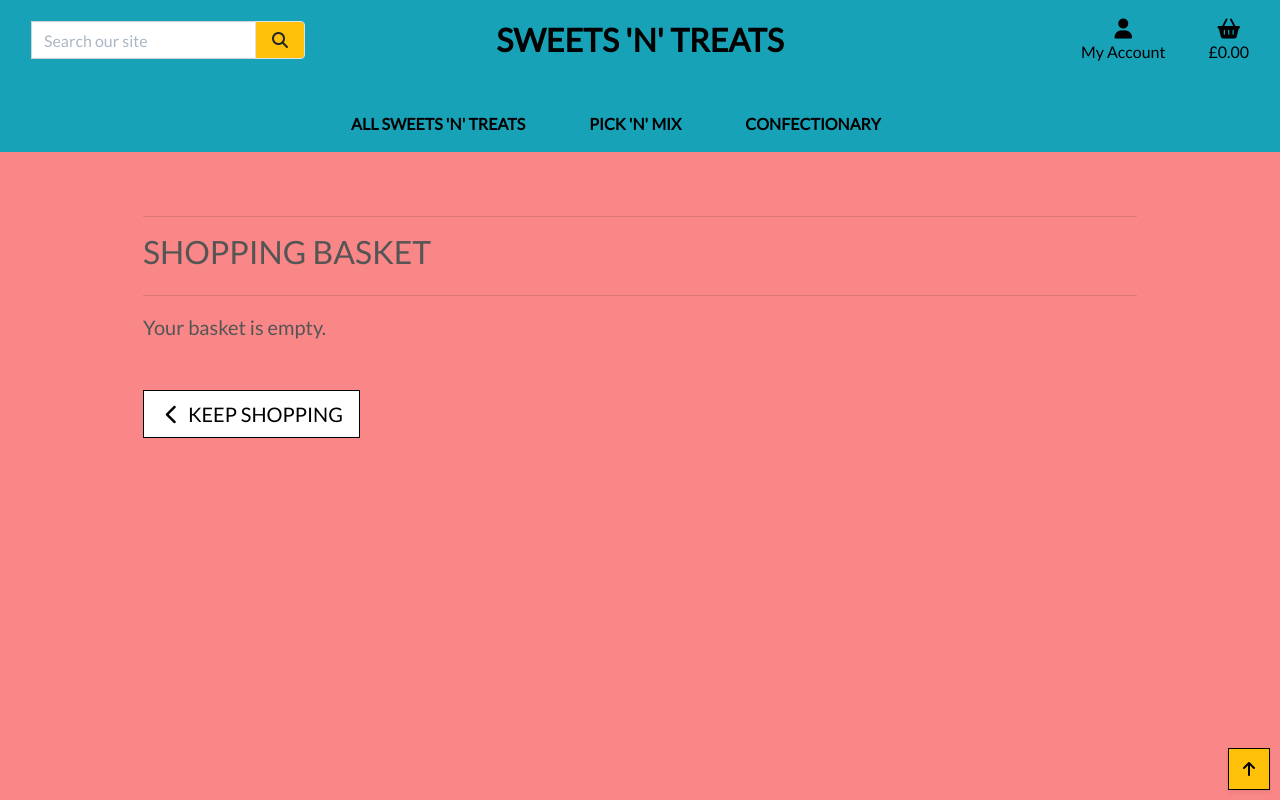
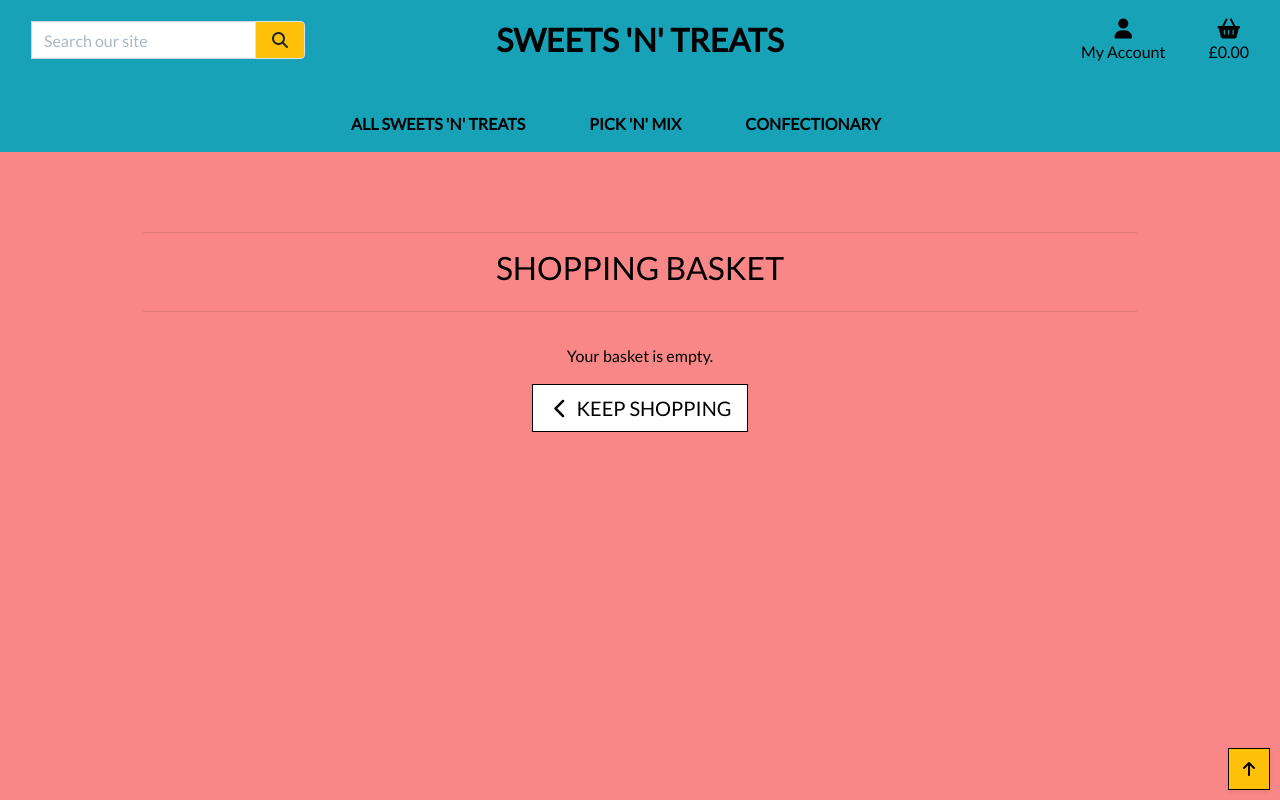
Before and after one commit to mgreenberry/MS4-sweetsntreats, a Django app: page /basket/ in a window 1280 px wide. Run offline with Django 3.2, Linux system fonts and the light colour scheme; some libraries are stand-ins or nearby versions.

Commit message:
amending css for contrast on basket and checkout

```diff
--- a/basket/templates/basket/basket-total.html
+++ b/basket/templates/basket/basket-total.html
@@ -1,8 +1,3 @@
 <h6><strong>Basket Total: £{{ total|floatformat:2 }}</strong></h6>
 <h6>Delivery: £{{ delivery|floatformat:2 }}</h6>
 <h4 class="mt-4"><strong>Grand Total: £{{ grand_total|floatformat:2 }}</strong></h4>
-{% if free_delivery_delta > 0 %}
-    <p class="mb-1 text-danger">
-        You could get free delivery by spending just <strong>£{{ free_delivery_delta }}</strong> more!
-    </p>
-{% endif %}
--- a/basket/templates/basket/basket.html
+++ b/basket/templates/basket/basket.html
@@ -12,9 +12,9 @@
 
 {% block content %}
     <div class="overlay"></div>
-    <div class="container mb-2">
+    <div class="container text-black mb-2">
         <div class="row">
-            <div class="col">
+            <div class="col text-center mt-3">
                 <hr>
                 <h2 class="logo-font mb-4">Shopping basket</h2>
                 <hr>
@@ -41,7 +41,7 @@
                                 <div class="col-12 col-sm-6 mb-2">
                                     {% include "basket/product-image.html" %}
                                 </div>
-                                <div class="col-12 col-sm-6 mb-2">
+                                <div class="text-black col-12 col-sm-6 mb-2">
                                     {% include "basket/product-info.html" %}
                                 </div>
                                 <div class="col-12 col-sm-6 order-sm-last">
@@ -104,18 +104,20 @@
                         </table>
                     </div>
                 {% else %}
-                    <p class="lead mb-5">Your basket is empty.</p>
-                    <a href="{% url 'products' %}" class="btn btn-outline-black rounded-0 btn-lg">
+                    <div class="col text-center mt-3">
+                        <p>Your basket is empty.</p>
+                        <a href="{% url 'products' %}" class="btn btn-outline-black rounded-0 btn-lg">
                         <span class="icon">
                             <i class="fas fa-chevron-left"></i>
                         </span>
                         <span class="text-uppercase">Keep Shopping</span>
-                    </a>
+                        </a>
+                    </div>
                 {% endif %}
             </div>
         </div>
     </div>
-    <div class="bg-warning btt-button text-black shadow-sm rounded-0 border border-black">
+    <div class="text-black bg-warning btt-button text-black shadow-sm rounded-0 border border-black">
         <a class="btt-link d-flex h-100 text-black">
             <i class="fas fa-arrow-up text-black mx-auto my-auto"></i></i>
         </a>
--- a/basket/templates/basket/product-info.html
+++ b/basket/templates/basket/product-info.html
@@ -1,2 +1,2 @@
 <p class="my-0"><strong>{{ item.product.name }}</strong></p>
-<p class="my-0 small text-muted">SKU: {{ item.product.sku|upper }}</p>
+<p class="my-0 small">SKU: {{ item.product.sku|upper }}</p>
--- a/basket/templates/basket/quantity-form.html
+++ b/basket/templates/basket/quantity-form.html
@@ -28,5 +28,5 @@
         </div>
     </div>
 </form>
-<a class="update-link text-info"><small>Update</small></a>
-<a class="remove-item text-danger float-right" id="remove_{{ item.item_id }}" data-product_size="{{ item.size }}"><small>Remove</small></a>
+<a class="update-link edit-button"><small>Update</small></a>
+<a class="remove-item delete-button float-right" id="remove_{{ item.item_id }}" data-product_size="{{ item.size }}"><small>Remove</small></a>
--- a/products/templates/products/add_product.html
+++ b/products/templates/products/add_product.html
@@ -11,7 +11,7 @@
 
 {% block content %}
     <div class="overlay"></div>
-    <div class="container">
+    <div class="container text-black">
         <div class="row">
             <div class="col-12 col-md-6">
                 <hr>
--- a/products/templates/products/edit_product.html
+++ b/products/templates/products/edit_product.html
@@ -11,12 +11,12 @@
 
 {% block content %}
     <div class="overlay"></div>
-    <div class="container">
+    <div class="container text-black">
         <div class="row">
             <div class="col-12 col-md-6">
                 <hr>
                 <h2 class="logo-font mb-4">Product Management</h2>
-                <h5 class="text-muted">Edit a Product</h5>
+                <h5>Edit a Product</h5>
                 <hr>
             </div>
         </div>
--- a/products/templates/products/edit_review.html
+++ b/products/templates/products/edit_review.html
@@ -10,7 +10,7 @@
 {% endblock %}
 
 {% block content %}
-<div class="container">
+<div class="container text-black">
     <form action="{% url 'edit_review' product.id review.id %}" enctype="multipart/form-data" method="POST">
         {% csrf_token %}
         <div class="row">
```
Also changed, not shown: db.sqlite3.
